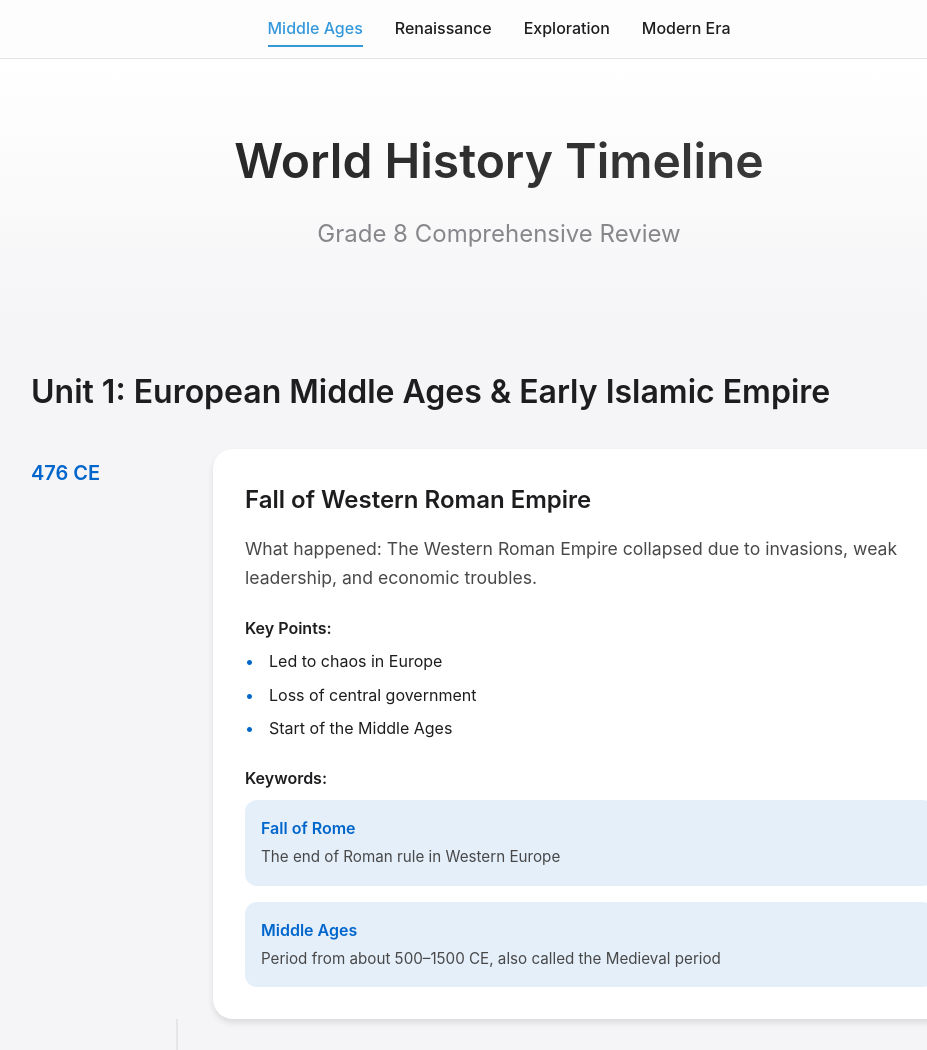
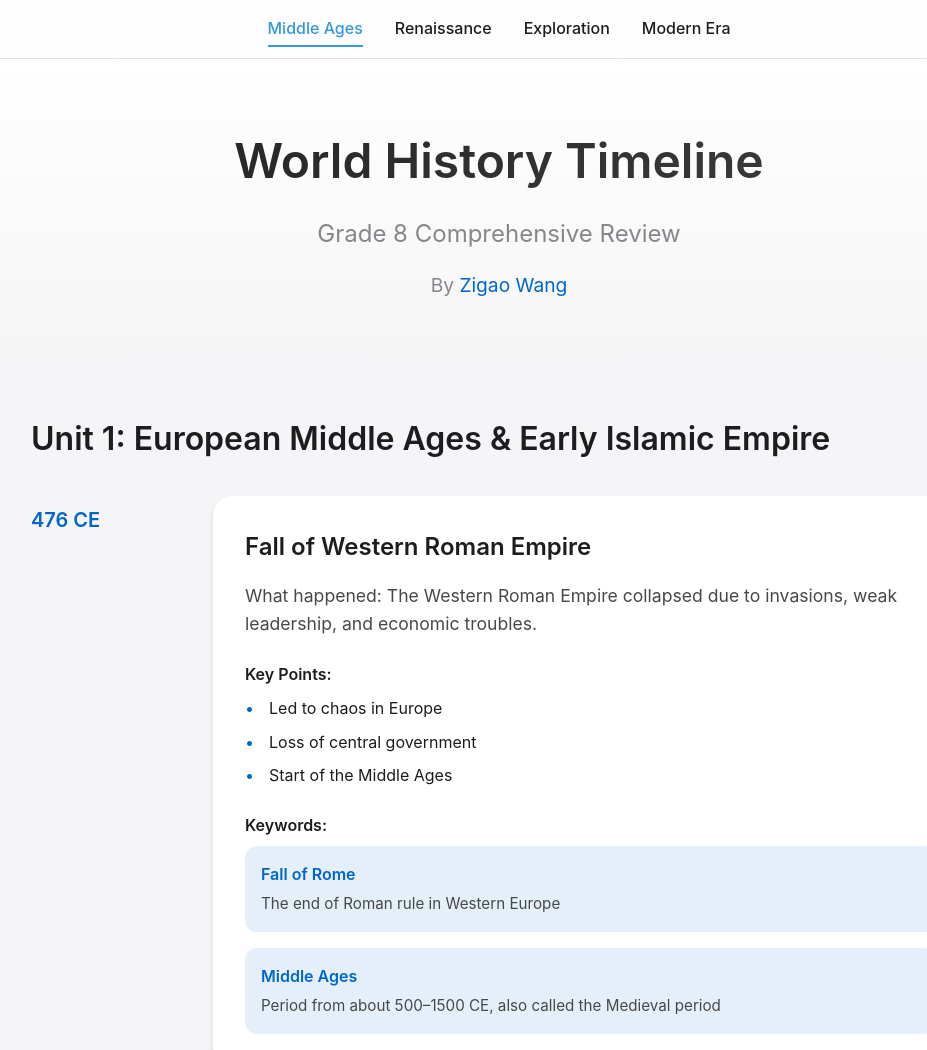
Before and after one commit to ZigaoWang/world-history-review, a plain HTML site: page index.html in a window 1280 px wide. Shown: the top 1050 px of the page, without its empty margins (141-1068 px from the left). Drawn offline with Linux system fonts and the light colour scheme; a web font is replaced by a local one.

Commit message:
feat: add zigao wang in hero

```diff
--- a/index.html
+++ b/index.html
@@ -23,6 +23,7 @@
         <section class="hero">
             <h1>World History Timeline</h1>
             <p>Grade 8 Comprehensive Review</p>
+            <p class="author">By <a href="https://www.zigao.wang" target="_blank" rel="noopener noreferrer">Zigao Wang</a></p>
         </section>
 
         <!-- Unit 1 -->
--- a/styles.css
+++ b/styles.css
@@ -66,6 +66,22 @@ nav a:hover {
 .hero p {
     font-size: 1.5rem;
     color: #86868b;
+}
+
+.hero .author {
+    font-size: 1.2rem;
+    margin-top: 1rem;
+}
+
+.hero .author a {
+    color: #0066cc;
+    text-decoration: none;
+    transition: color 0.3s ease;
+}
+
+.hero .author a:hover {
+    color: #004499;
+    text-decoration: underline;
 }
 
 /* Timeline Section */
@@ -330,4 +346,12 @@ footer a:hover {
     footer a:hover {
         color: #47a7ff;
     }
+
+    .hero .author a {
+        color: #2997ff;
+    }
+
+    .hero .author a:hover {
+        color: #47a7ff;
+    }
 }
```
